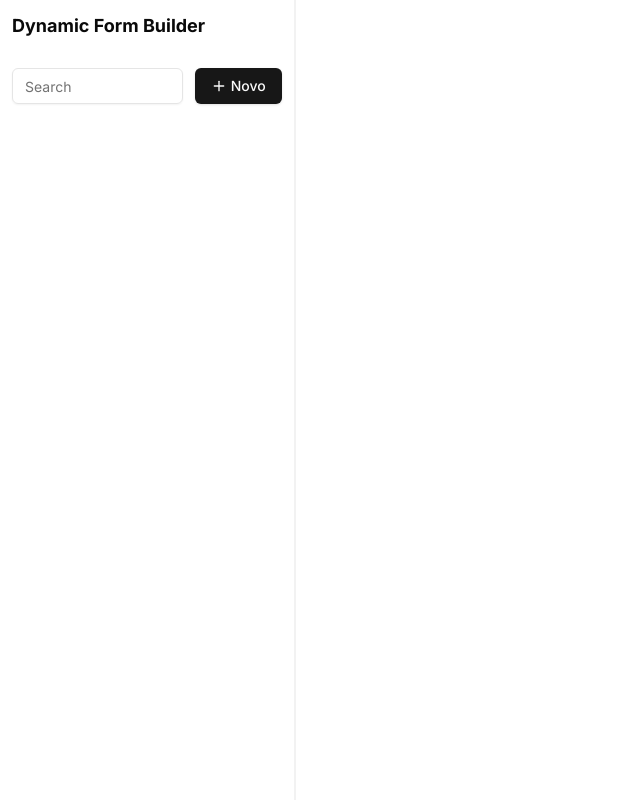
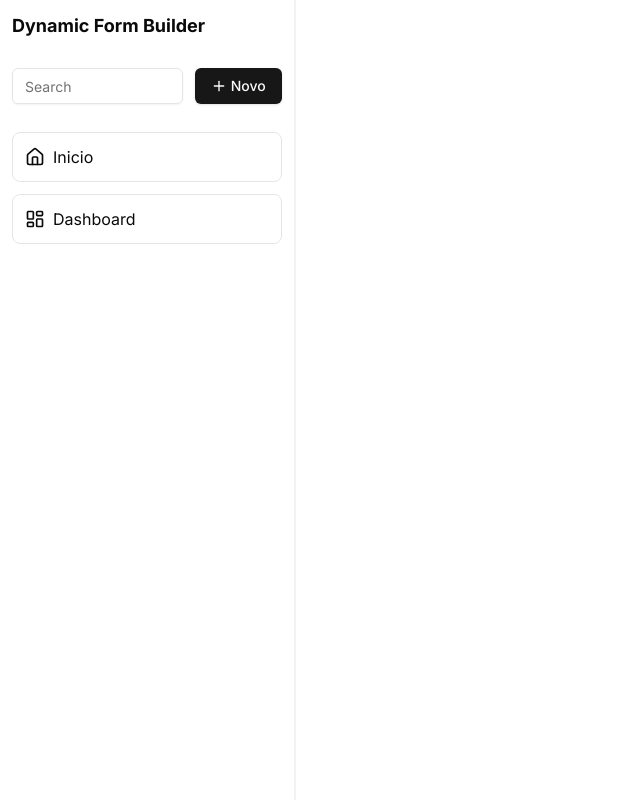
Before and after one commit to lcspaiva87/Dynamic_Form_Builder, a Next.js app: page / in a window 1280 px wide. Shown: the whole page, without its empty margins (0-640 px from the left). Built offline with nearby package versions, Linux system fonts and the light colour scheme.

Commit message:
Atualizar importações e estrutura da barra lateral

```diff
--- a/src/app/layout.tsx
+++ b/src/app/layout.tsx
@@ -1,4 +1,4 @@
-import { SideBar } from '@/components/ui/Sidebar-'
+import { SideBar } from '@/components/ui/Sidebar/Sidebar'
 import { Toaster } from '@/components/ui/toaster'
 import type { Metadata } from 'next'
 import { Inter } from 'next/font/google'
--- a/src/components/ui/Sidebar-.tsx
+++ b/src/components/ui/Sidebar/Sidebar.tsx
@@ -1,6 +1,7 @@
 import { Plus } from 'lucide-react'
-import { Button } from './button'
-import { Input } from './input'
+import { Button } from '../button'
+import { Input } from '../input'
+import { NavMenu } from './nav-menu'
 
 export function SideBar() {
   return (
@@ -15,6 +16,7 @@ export function SideBar() {
             Novo
           </Button>
         </div>
+        <NavMenu />
       </section>
     </main>
   )
--- /dev/null
+++ b/src/components/ui/Sidebar/nav-menu.tsx
@@ -0,0 +1,31 @@
+import { HomeIcon, LayoutDashboard } from 'lucide-react'
+
+export function NavMenu() {
+  const links = [
+    {
+      icon: HomeIcon,
+      name: 'Inicio',
+      href: '#',
+    },
+    {
+      icon: LayoutDashboard,
+      name: 'Dashboard',
+      href: '#',
+    },
+  ]
+  return (
+    <nav>
+      <ul className="flex gap-3 flex-col">
+        {links.map(({ href, name, icon: Icon }) => (
+          <li
+            key={href}
+            className="flex gap-2 p-3 border border-black/10 rounded-lg cursor-pointer hover:bg-black/5 items-center "
+          >
+            <Icon className="size-5" />
+            <a href={href}>{name}</a>
+          </li>
+        ))}
+      </ul>
+    </nav>
+  )
+}
```
Also changed, not shown: src/components/ui/button.tsx (+21 -21 lines).
